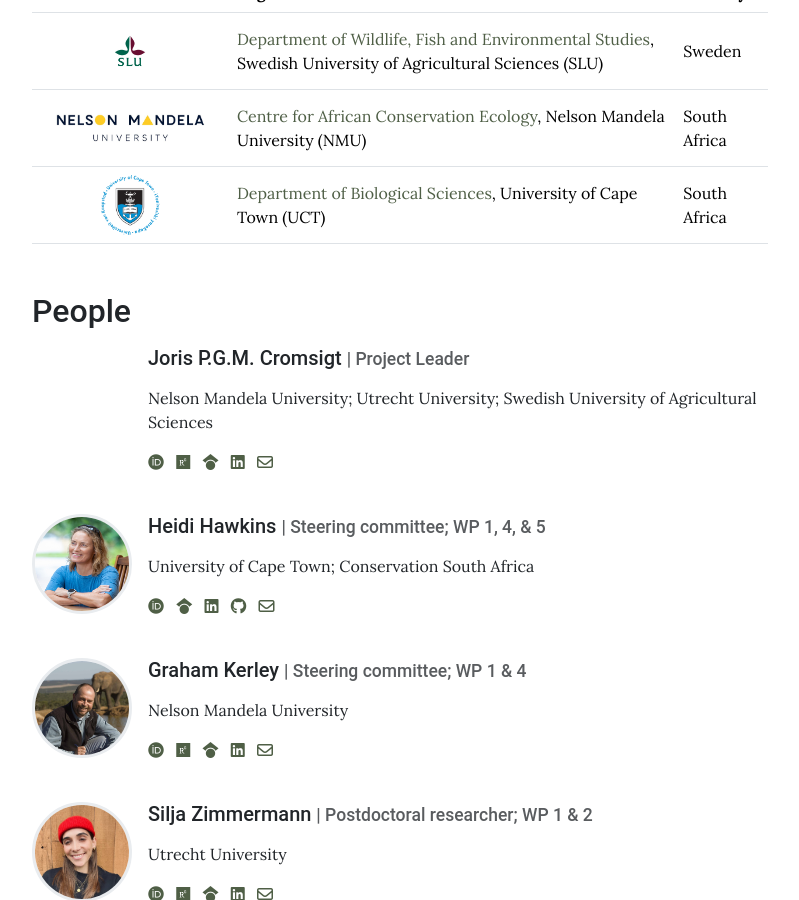
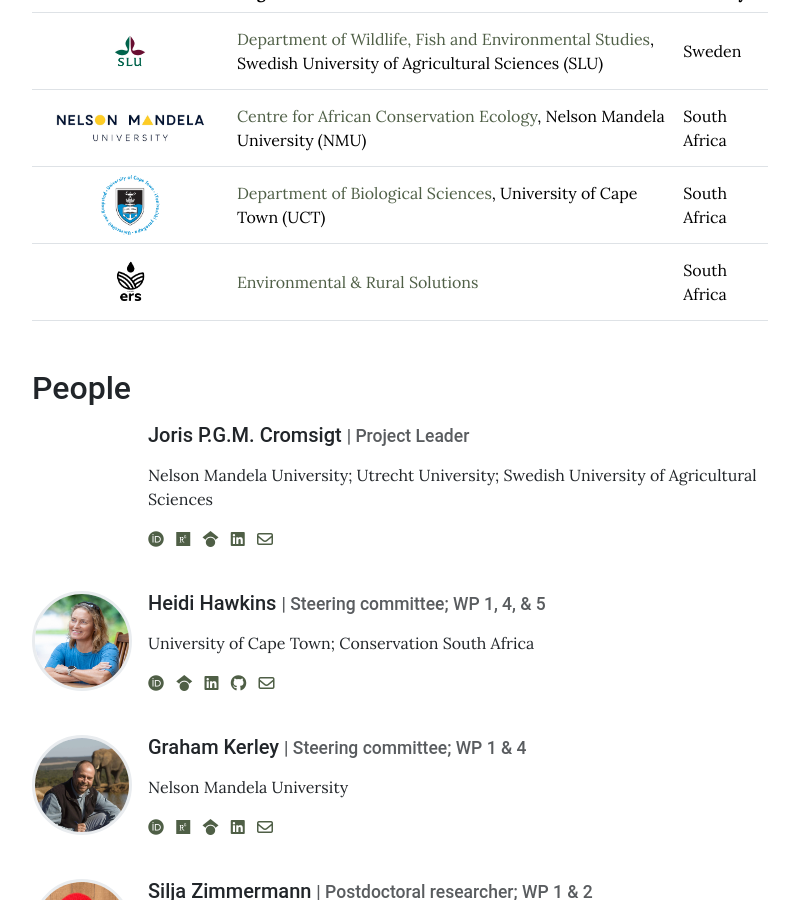
Before and after one commit to living-grasslands/website, a Jekyll site: the page built from pages/team.md, in a window 1280 px wide and 900 px high, scrolled down 422 px. Shown: the whole window, without its empty margins (240-1039 px from the left). Built offline with Jekyll 4.4.1, drawn with Linux system fonts in a browser that asks for light colours.

Commit message:
Changed banner and added attribution to ERS. Adjusted ERS logo to be a bit larger on Partners page.

```diff
--- a/pages/team.md
+++ b/pages/team.md
@@ -11,7 +11,8 @@ permalink: /team/
 | --- | --- | --- |
 | <img src="/assets/images/logos/slu_logo_webb.png" alt="SLU logo" style="height:60px;"> | [Department of Wildlife, Fish and Environmental Studies](https://www.slu.se/en/about-slu/organisation/departments/department-of-wildlife-fish-and-environmental-studies/research/), Swedish University of Agricultural Sciences (SLU) | Sweden |
 | <img src="/assets/images/logos/NMU_on_white.jpg" alt="NMU logo" style="height:60px;"> | [Centre for African Conservation Ecology](https://ace.mandela.ac.za/), Nelson Mandela University (NMU) | South Africa |
-| <img src="/assets/images/logos/UCT_logo.png" alt="NMU logo" style="height:60px;"> | [Department of Biological Sciences](https://science.uct.ac.za/department-biological-sciences), University of Cape Town (UCT) | South Africa |
+| <img src="/assets/images/logos/UCT_logo.png" alt="UCT logo" style="height:60px;"> | [Department of Biological Sciences](https://science.uct.ac.za/department-biological-sciences), University of Cape Town (UCT) | South Africa |
+| <img src="/assets/images/logos/ERS_Logo_01.png" alt="ERS logo" style="height:60px;"> | [Environmental & Rural Solutions](https://enviros.co.za/) | South Africa |
 
 
 
```
Also changed, not shown: pages/home.md (+3 -1 lines), assets/images/logos/20220802_ERS_Logo_01.png (deleted), assets/images/logos/ERS_Logo_01.png (added), 2 other files.
